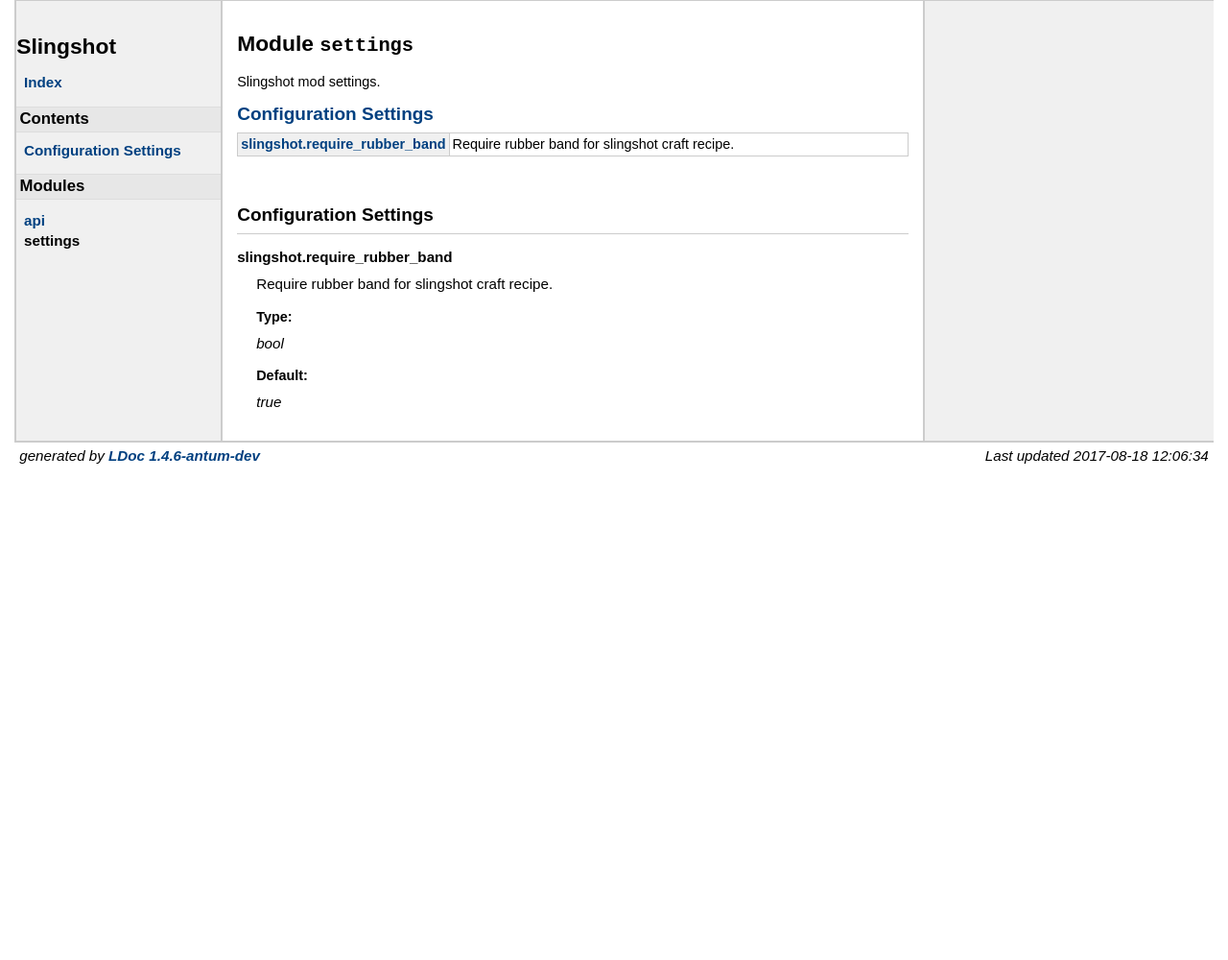
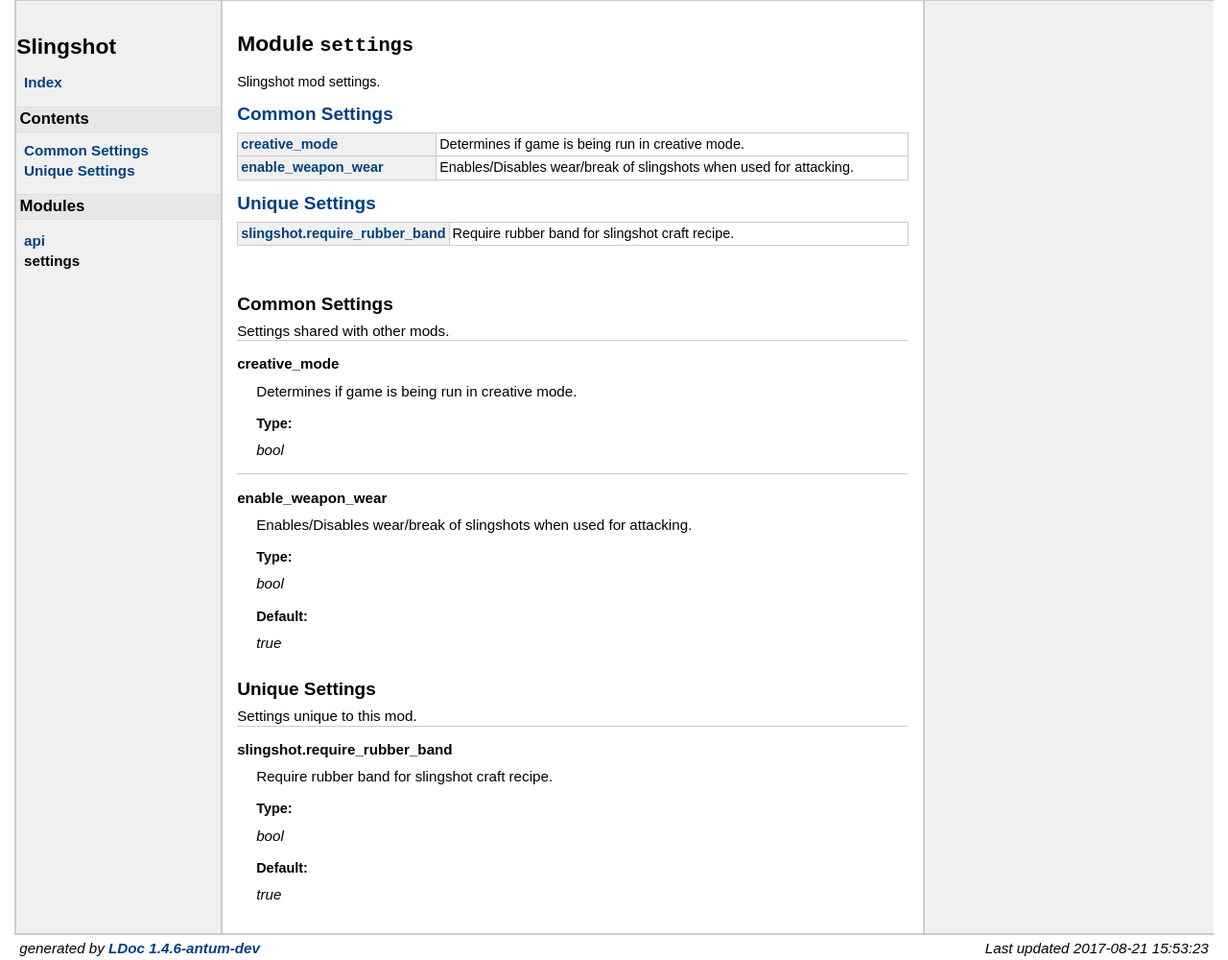
Before and after one commit to AntumMT/mod-slingshot, a plain HTML site: page docs/reference/modules/settings.html in a window 1280 px wide. Shown: the whole page at 96% size. Before the commit the page ends 800 px from the top, so only its background shows below. Drawn offline with Linux system fonts and the light colour scheme.

Commit message:
Update HTML reference generated by LDoc

```diff
--- a/docs/reference/modules/settings.html
+++ b/docs/reference/modules/settings.html
@@ -32,7 +32,8 @@
 
 <h2>Contents</h2>
 <ul>
-<li><a href="#Configuration_Settings">Configuration Settings</a></li>
+<li><a href="#Common_Settings">Common Settings </a></li>
+<li><a href="#Unique_Settings">Unique Settings </a></li>
 </ul>
 
 
@@ -51,7 +52,18 @@
 <p></p>
 
 
-<h2><a href="#Configuration_Settings">Configuration Settings</a></h2>
+<h2><a href="#Common_Settings">Common Settings </a></h2>
+<table class="function_list">
+	<tr>
+	<td class="name" ><a href="#creative_mode">creative_mode</a></td>
+	<td class="summary">Determines if game is being run in creative mode.</td>
+	</tr>
+	<tr>
+	<td class="name" ><a href="#enable_weapon_wear">enable_weapon_wear</a></td>
+	<td class="summary">Enables/Disables wear/break of slingshots when used for attacking.</td>
+	</tr>
+</table>
+<h2><a href="#Unique_Settings">Unique Settings </a></h2>
 <table class="function_list">
 	<tr>
 	<td class="name" ><a href="#slingshot.require_rubber_band">slingshot.require_rubber_band</a></td>
@@ -63,8 +75,59 @@
 <br/>
 
 
-    <h2 class="section-header "><a name="Configuration_Settings"></a>Configuration Settings</h2>
+    <h2 class="section-header has-description"><a name="Common_Settings"></a>Common Settings </h2>
 
+          <div class="section-description">
+           Settings shared with other mods.
+          </div>
+    <dl class="function">
+    <dt>
+    <a name = "creative_mode"></a>
+    <strong>creative_mode</strong>
+    </dt>
+    <dd>
+    Determines if game is being run in creative mode.
+
+    <h3>Type:</h3>
+    <ul>
+         <i>bool</i>
+    </ul>
+    </ul>
+
+
+
+
+
+
+</dd>
+    <dt>
+    <a name = "enable_weapon_wear"></a>
+    <strong>enable_weapon_wear</strong>
+    </dt>
+    <dd>
+    Enables/Disables wear/break of slingshots when used for attacking.
+
+    <h3>Type:</h3>
+    <ul>
+         <i>bool</i>
+    </ul>
+    <h3>Default:</h3>
+    <ul>
+         <i>true</i>
+    </ul>
+
+
+
+
+
+
+</dd>
+</dl>
+    <h2 class="section-header has-description"><a name="Unique_Settings"></a>Unique Settings </h2>
+
+          <div class="section-description">
+           Settings unique to this mod.
+          </div>
     <dl class="function">
     <dt>
     <a name = "slingshot.require_rubber_band"></a>
@@ -95,7 +158,7 @@
 </div> <!-- id="main" -->
 <div id="about">
 <i>generated by <a href="http://github.com/AntumDeluge/LDoc/tree/antum">LDoc 1.4.6-antum-dev</a></i>
-<i style="float:right;">Last updated 2017-08-18 12:06:34 </i>
+<i style="float:right;">Last updated 2017-08-21 15:53:23 </i>
 </div> <!-- id="about" -->
 </div> <!-- id="container" -->
 </body>
```
Also changed, not shown: docs/reference/index.html (+1 -1 lines), docs/reference/modules/api.html (+57 -1 lines).
